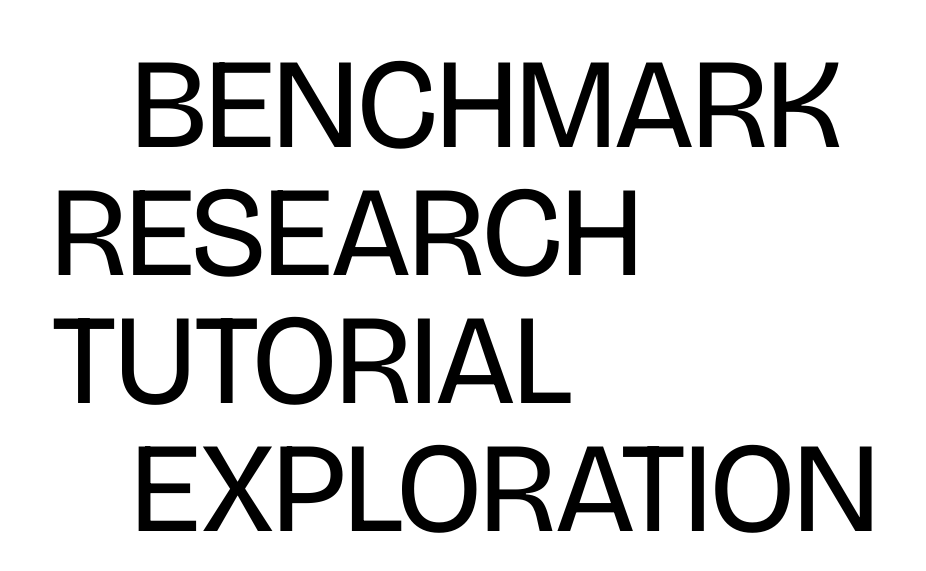
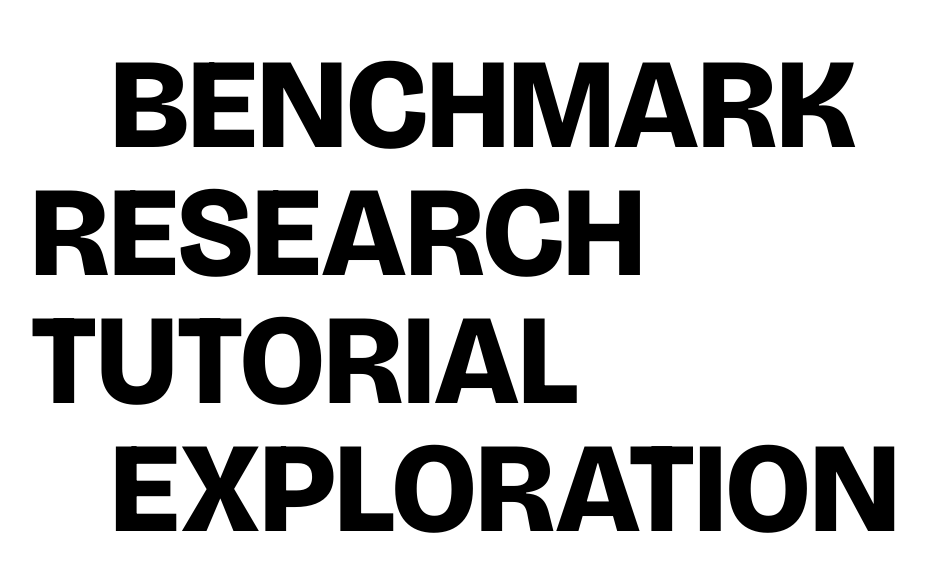
Before and after one commit to mathieusouflis/GP-P1-Visual-Arts-And-AI, a React (Vite) app: page / in a window 1280 px wide. Shown: the part 103-674 px from the top of the page, without its empty margins (175-1101 px from the left). Built offline with nearby package versions, Linux system fonts and the light colour scheme.

Commit message:
props add to typo

```diff
--- a/src/components/typography.jsx
+++ b/src/components/typography.jsx
@@ -1,11 +1,19 @@
-export const Clasical = ({ children }) => {
-  return <p className="text-sm uppercase">{children}</p>;
+export const Clasical = ({ className, children, ...props }) => {
+  return (
+    <p className={`text-sm uppercase ${className}`} {...props}>
+      {children}
+    </p>
+  );
 };
 
 // export const ClasicalBold = ({ children }) => {
 //   return <p className="text-sm uppercase font-bold">{children}</p>;
 // };
 
-export const Title = ({ className, children }) => {
-  return <h1 className={`text-9xl uppercase ${className}`}>{children}</h1>;
+export const Title = ({ className, children, ...props }) => {
+  return (
+    <h1 className={`text-9xl uppercase font-black ${className}`} {...props}>
+      {children}
+    </h1>
+  );
 };
```
